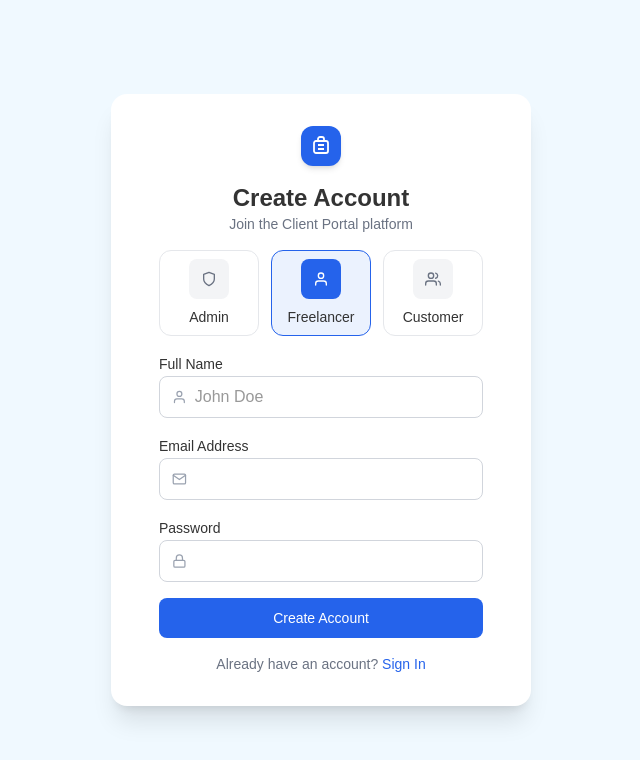
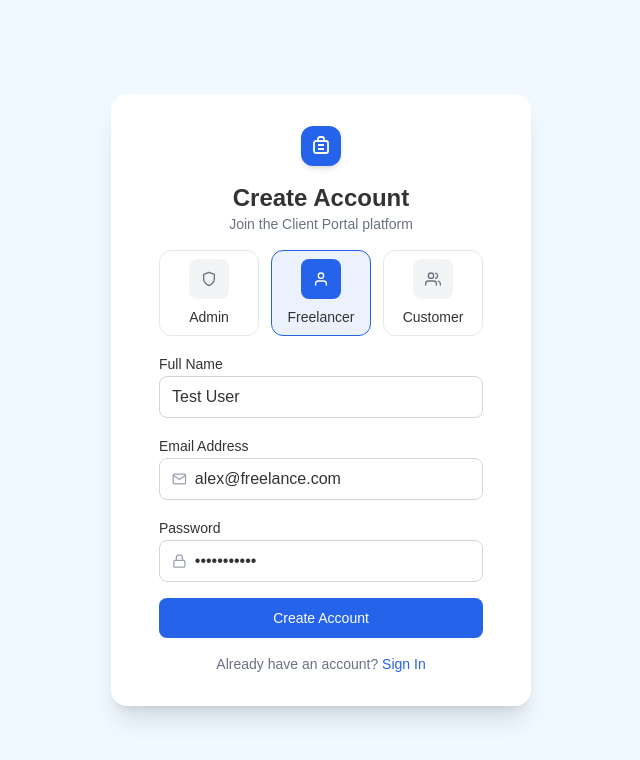
Before and after one commit to abdallah-abusharekh/client-portal, a Next.js app: page /sign-up in a window 1280 px wide. Shown: the top 760 px of the page, without its empty margins (319-959 px from the left). Built offline with nearby package versions, Linux system fonts and the light colour scheme.

Commit message:
refactor(auth): implement React Hook Form + Zod validation for auth forms

```diff
--- a/package.json
+++ b/package.json
@@ -9,13 +9,16 @@
     "lint": "eslint"
   },
   "dependencies": {
+    "@hookform/resolvers": "^5.2.2",
     "clsx": "^2.1.1",
     "framer-motion": "^12.36.0",
     "next": "16.1.6",
     "react": "19.2.3",
     "react-dom": "19.2.3",
+    "react-hook-form": "^7.71.2",
     "react-icons": "^5.5.0",
-    "recharts": "^3.8.0"
+    "recharts": "^3.8.0",
+    "zod": "^4.3.6"
   },
   "devDependencies": {
     "@tailwindcss/postcss": "^4",
--- a/src/features/auth/components/BasicFields.tsx
+++ b/src/features/auth/components/BasicFields.tsx
@@ -1,19 +1,17 @@
+import { FieldErrors, FieldValues, UseFormRegister } from "react-hook-form";
 import { FiLock, FiMail } from "react-icons/fi";
 
-export default function BasicFields({
-  setEmail,
-  setPassword,
-  email,
-  password,
-}: {
-  setEmail: React.Dispatch<React.SetStateAction<string>>;
-  setPassword: React.Dispatch<React.SetStateAction<string>>;
-  email: string;
-  password: string;
-}) {
+type Props<T extends FieldValues> = {
+  register: UseFormRegister<T>;
+  errors: FieldErrors<T>;
+};
+
+export default function BasicFields<T extends FieldValues>({
+  register,
+  errors,
+}: Props<T>) {
   return (
     <>
-      {" "}
       <div className="space-y-1 w-full">
         <label className="font-medium text-sm">Email Address</label>
 
@@ -21,14 +19,20 @@ export default function BasicFields({
           <FiMail className="mr-2 text-gray-400" />
 
           <input
-            value={email}
-            onChange={(e) => setEmail(e.target.value)}
             type="email"
+            placeholder="email@example.com"
             className="bg-transparent outline-none w-full"
+            {...register("email" as any)}
           />
         </div>
+
+        {errors.email && (
+          <p className="text-red-500 text-sm">
+            {errors.email.message as string}
+          </p>
+        )}
       </div>
-      {/* Password */}
+
       <div className="space-y-1 w-full">
         <label className="font-medium text-sm">Password</label>
 
@@ -36,12 +40,18 @@ export default function BasicFields({
           <FiLock className="mr-2 text-gray-400" />
 
           <input
-            value={password}
-            onChange={(e) => setPassword(e.target.value)}
             type="password"
+            placeholder="Enter password"
             className="bg-transparent outline-none w-full"
+            {...register("password" as any)}
           />
         </div>
+
+        {errors.password && (
+          <p className="text-red-500 text-sm">
+            {errors.password.message as string}
+          </p>
+        )}
       </div>
     </>
   );
--- a/src/features/auth/components/SignInCard.tsx
+++ b/src/features/auth/components/SignInCard.tsx
@@ -2,29 +2,19 @@
 
 import { useState } from "react";
 import { useRouter } from "next/navigation";
+import { useForm } from "react-hook-form";
+import { zodResolver } from "@hookform/resolvers/zod";
+
 import { UserRole } from "../types/user.types";
 import { useAuth } from "../contexts/AuthContext";
+import { DEMO_CREDENTIALS } from "../mocks/users.mock";
+import { signInSchema, SignInFormValues } from "../schemas/auth.schema";
+
 import RoleSelector from "./RoleLoginButtons";
+import BasicFields from "./BasicFields";
+
 import Logo from "@/src/shared/components/Logo";
-
-import BasicFields from "./BasicFields";
 import Button from "@/src/shared/components/Button";
-
-const DEMO_CREDENTIALS: Record<UserRole, { email: string; password: string }> =
-  {
-    freelancer: {
-      email: "alex@freelance.com",
-      password: "password123",
-    },
-    customer: {
-      email: "sarah@company.com",
-      password: "password123",
-    },
-    admin: {
-      email: "admin@portal.com",
-      password: "password123",
-    },
-  };
 
 export default function SignInCard() {
   const { login, loading } = useAuth();
@@ -32,25 +22,31 @@ export default function SignInCard() {
 
   const [role, setRole] = useState<UserRole>("freelancer");
 
-  const [email, setEmail] = useState(DEMO_CREDENTIALS.freelancer.email);
-  const [password, setPassword] = useState(
-    DEMO_CREDENTIALS.freelancer.password,
-  );
+  const {
+    register,
+    handleSubmit,
+    setValue,
+    formState: { errors },
+  } = useForm<SignInFormValues>({
+    resolver: zodResolver(signInSchema),
+    defaultValues: {
+      email: DEMO_CREDENTIALS.freelancer.email,
+      password: DEMO_CREDENTIALS.freelancer.password,
+    },
+  });
 
   const handleRoleChange = (newRole: UserRole) => {
     setRole(newRole);
 
     const creds = DEMO_CREDENTIALS[newRole];
 
-    setEmail(creds.email);
-    setPassword(creds.password);
+    setValue("email", creds.email);
+    setValue("password", creds.password);
   };
 
-  const handleLogin = async () => {
+  const onSubmit = async (data: SignInFormValues) => {
     try {
       await login(role);
-
-      // redirect to role dashboard
       router.push(`/${role}/dashboard`);
     } catch (error) {
       console.error("Login failed", error);
@@ -58,10 +54,12 @@ export default function SignInCard() {
   };
 
   return (
-    <div className="flex flex-col items-center gap-4 bg-background shadow-xl px-12 py-8 rounded-2xl">
+    <form
+      onSubmit={handleSubmit(onSubmit)}
+      className="flex flex-col items-center gap-4 bg-background shadow-xl px-12 py-8 rounded-2xl"
+    >
       <Logo />
 
-      {/* Title */}
       <div className="mb-4 text-center">
         <h1 className="font-semibold text-2xl">Client Portal</h1>
         <p className="text-gray-500 text-sm">
@@ -69,18 +67,19 @@ export default function SignInCard() {
         </p>
       </div>
 
-      {/* Role Selector */}
       <RoleSelector role={role} onChange={handleRoleChange} />
 
-      <BasicFields
-        email={email}
-        password={password}
-        setEmail={setEmail}
-        setPassword={setPassword}
-      />
+      <BasicFields register={register} errors={errors} />
 
-      {/* Login Button */}
-      <Button onClick={handleLogin} loading={loading} className="w-full">
+      {errors.email && (
+        <p className="text-red-500 text-sm">{errors.email.message}</p>
+      )}
+
+      {errors.password && (
+        <p className="text-red-500 text-sm">{errors.password.message}</p>
+      )}
+
+      <Button type="submit" loading={loading} className="w-full">
         Sign In
       </Button>
 
@@ -93,6 +92,6 @@ export default function SignInCard() {
           Sign Up
         </span>
       </p>
-    </div>
+    </form>
   );
 }
--- a/src/features/auth/components/SignUpCard.tsx
+++ b/src/features/auth/components/SignUpCard.tsx
@@ -2,16 +2,18 @@
 
 import { useState } from "react";
 import { useRouter } from "next/navigation";
+import { useForm } from "react-hook-form";
+import { zodResolver } from "@hookform/resolvers/zod";
+
+import { UserRole } from "../types/user.types";
+import { useAuth } from "../contexts/AuthContext";
+import { DEMO_CREDENTIALS } from "../mocks/users.mock";
+import { signUpSchema, SignUpFormValues } from "../schemas/auth.schema";
 
 import RoleSelector from "./RoleLoginButtons";
-import { UserRole } from "../types/user.types";
+import BasicFields from "./BasicFields";
 
 import Logo from "@/src/shared/components/Logo";
-
-import BasicFields from "./BasicFields";
-
-import { FiUser } from "react-icons/fi";
-import { useAuth } from "../contexts/AuthContext";
 import Button from "@/src/shared/components/Button";
 
 export default function SignUpCard() {
@@ -19,21 +21,44 @@ export default function SignUpCard() {
   const { signup, loading } = useAuth();
 
   const [role, setRole] = useState<UserRole>("freelancer");
-  const [name, setName] = useState("");
-  const [email, setEmail] = useState("");
-  const [password, setPassword] = useState("");
 
-  const handleSignup = async () => {
-    if (!name || !email || !password) return;
+  const {
+    register,
+    handleSubmit,
+    setValue,
+    formState: { errors },
+  } = useForm<SignUpFormValues>({
+    resolver: zodResolver(signUpSchema),
+    defaultValues: {
+      name: "Test User",
+      email: DEMO_CREDENTIALS.freelancer.email,
+      password: DEMO_CREDENTIALS.freelancer.password,
+    },
+  });
 
-    await signup(name, email, role);
+  const handleRoleChange = (newRole: UserRole) => {
+    setRole(newRole);
 
-    router.push("/sign-up-success");
+    const creds = DEMO_CREDENTIALS[newRole];
+
+    setValue("email", creds.email);
+    setValue("password", creds.password);
+  };
+
+  const onSubmit = async (data: SignUpFormValues) => {
+    try {
+      await signup(data.name, data.email, role);
+      router.push("/sign-up-success");
+    } catch (error) {
+      console.error("Signup failed", error);
+    }
   };
 
   return (
-    <div className="flex flex-col items-center gap-4 bg-background shadow-xl px-12 py-8 rounded-2xl w-105">
-      {/* Logo */}
+    <form
+      onSubmit={handleSubmit(onSubmit)}
+      className="flex flex-col items-center gap-4 bg-background shadow-xl px-12 py-8 rounded-2xl w-105"
+    >
       <Logo />
 
       <div className="text-center">
@@ -41,35 +66,26 @@ export default function SignUpCard() {
         <p className="text-gray-500 text-sm">Join the Client Portal platform</p>
       </div>
 
-      {/* Role selector */}
-      <RoleSelector role={role} onChange={setRole} />
+      <RoleSelector role={role} onChange={handleRoleChange} />
 
-      {/* Name */}
       <div className="space-y-1 w-full">
         <label className="font-medium text-sm">Full Name</label>
 
-        <div className="flex items-center bg-white px-3 py-2 border border-gray-300 rounded-lg focus-within:ring-2 focus-within:ring-primary transition">
-          <FiUser className="mr-2 text-gray-400" />
+        <input
+          {...register("name")}
+          type="text"
+          placeholder="John Doe"
+          className="bg-white px-3 py-2 border border-gray-300 rounded-lg outline-none focus:ring-2 focus:ring-primary w-full transition"
+        />
 
-          <input
-            value={name}
-            onChange={(e) => setName(e.target.value)}
-            type="text"
-            placeholder="John Doe"
-            className="bg-transparent outline-none w-full"
-          />
-        </div>
+        {errors.name && (
+          <p className="text-red-500 text-sm">{errors.name.message}</p>
+        )}
       </div>
 
-      <BasicFields
-        email={email}
-        password={password}
-        setEmail={setEmail}
-        setPassword={setPassword}
-      />
+      <BasicFields register={register} errors={errors} />
 
-      {/* Signup button */}
-      <Button onClick={handleSignup} loading={loading} className="w-full">
+      <Button type="submit" loading={loading} className="w-full">
         Create Account
       </Button>
 
@@ -82,6 +98,6 @@ export default function SignUpCard() {
           Sign In
         </span>
       </p>
-    </div>
+    </form>
   );
 }
--- a/src/features/auth/components/SignupSuccessCard.tsx
+++ b/src/features/auth/components/SignupSuccessCard.tsx
@@ -4,12 +4,10 @@ import { FiMail } from "react-icons/fi";
 export default function SignupSuccessCard() {
   return (
     <div className="flex flex-col items-center gap-5 bg-background shadow-xl px-12 py-10 rounded-2xl w-105 text-center">
-      {/* Icon */}
       <div className="flex justify-center items-center bg-primary-light/20 rounded-full w-16 h-16 text-primary">
         <FiMail size={26} />
       </div>
 
-      {/* Text */}
       <div className="space-y-2">
         <h1 className="font-semibold text-xl">Verify your email</h1>
 
@@ -19,7 +17,6 @@ export default function SignupSuccessCard() {
         </p>
       </div>
 
-      {/* Button */}
       <Button href="/sign-in" className="w-full">
         Go to Sign In
       </Button>
--- a/src/features/auth/mocks/users.mock.ts
+++ b/src/features/auth/mocks/users.mock.ts
@@ -1,5 +1,10 @@
 import { projectsMock } from "../../projects/mocks/projects.mock";
-import { FreelancerUser, CustomerUser, AdminUser } from "../types/user.types";
+import {
+  FreelancerUser,
+  CustomerUser,
+  AdminUser,
+  UserRole,
+} from "../types/user.types";
 
 export const freelancerUser: FreelancerUser = {
   id: "u1",
@@ -39,3 +44,21 @@ export const adminUser: AdminUser = {
   totalProjects: 56,
   systemRevenue: 325000,
 };
+
+export const DEMO_CREDENTIALS: Record<
+  UserRole,
+  { email: string; password: string }
+> = {
+  freelancer: {
+    email: "alex@freelance.com",
+    password: "password123",
+  },
+  customer: {
+    email: "sarah@company.com",
+    password: "password123",
+  },
+  admin: {
+    email: "admin@portal.com",
+    password: "password123",
+  },
+};
```
Also changed, not shown: src/features/auth/schemas/auth.schema.ts (added, +15 -0 lines), src/features/auth/types/form.types.ts (added, +10 -0 lines), 1 other file (tests, documents, lock files or other folders).
